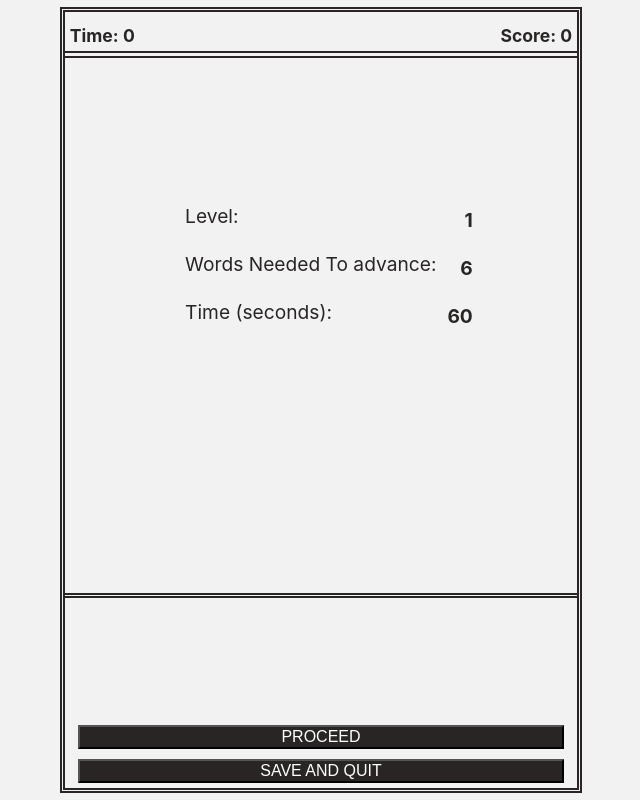
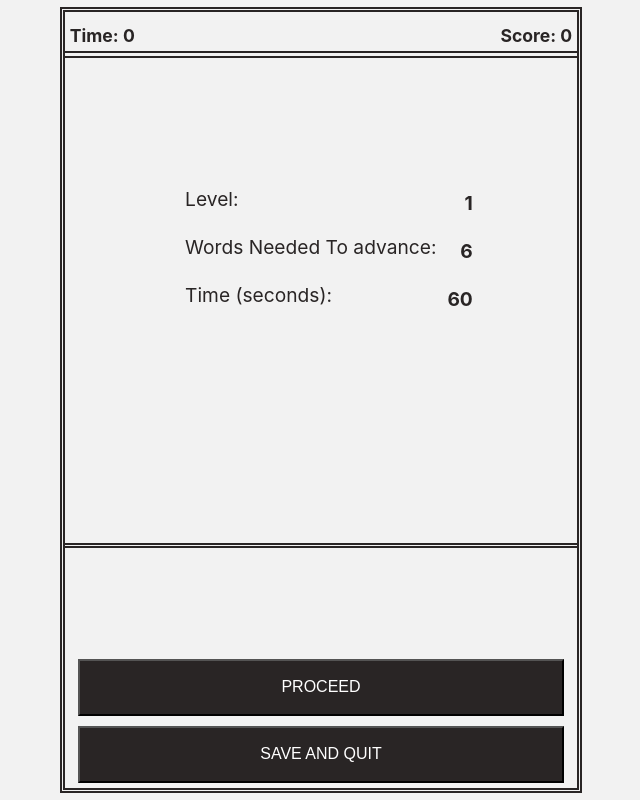
Before and after one commit to tope-olajide/word-solver, a React (Create React App) app: page / in a window 1280 px wide. Both pictures are taken after a click on the button "START". Shown: the whole page, without its empty margins (309-949 px from the left). Built offline with nearby package versions, Linux system fonts and the light colour scheme.

Commit message:
Update index.css

```diff
--- a/src/index.css
+++ b/src/index.css
@@ -206,7 +206,9 @@ body {
   width: 100%;
   border-bottom: 7px double var(--secondary-color);
 }
-
+.secondary-button {
+  padding: 1.1rem;
+}
 .time-score-section h4 {
   margin: 0.3rem;
   font-size: 1.1rem;
```
